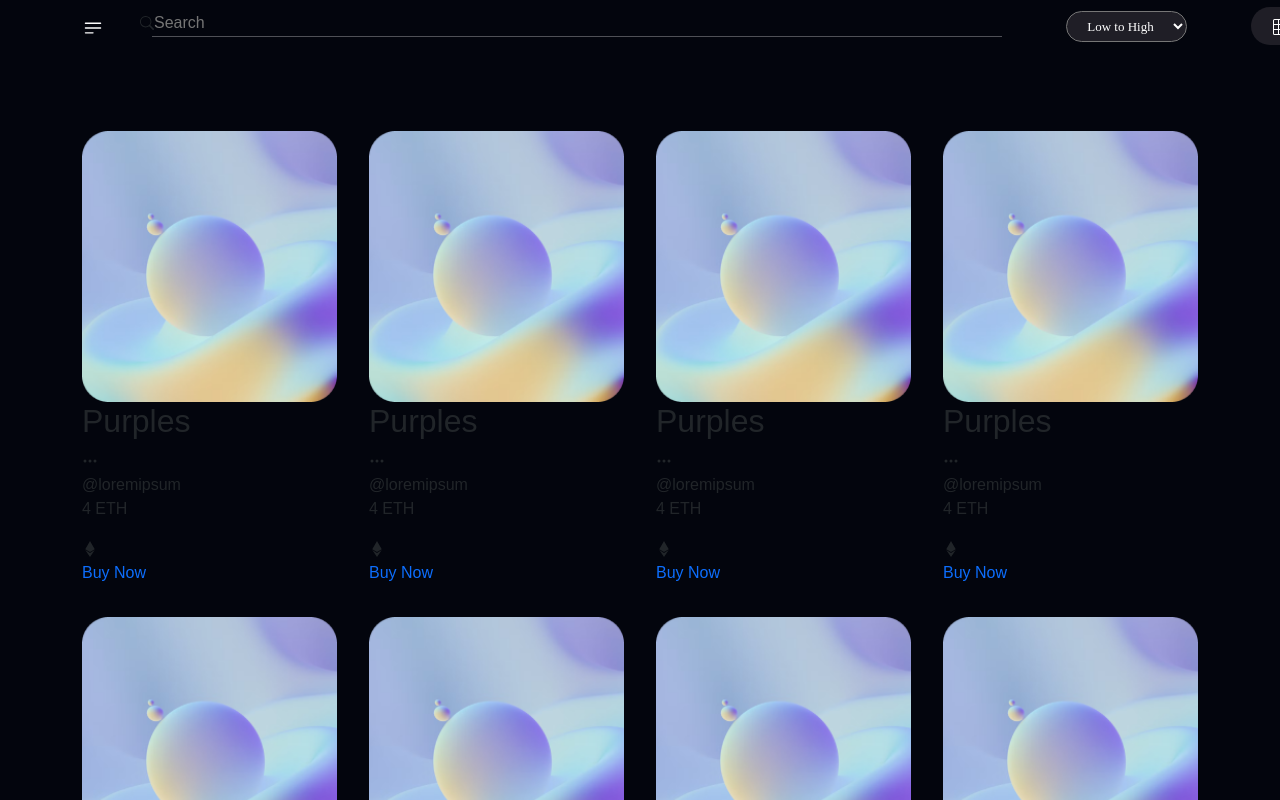
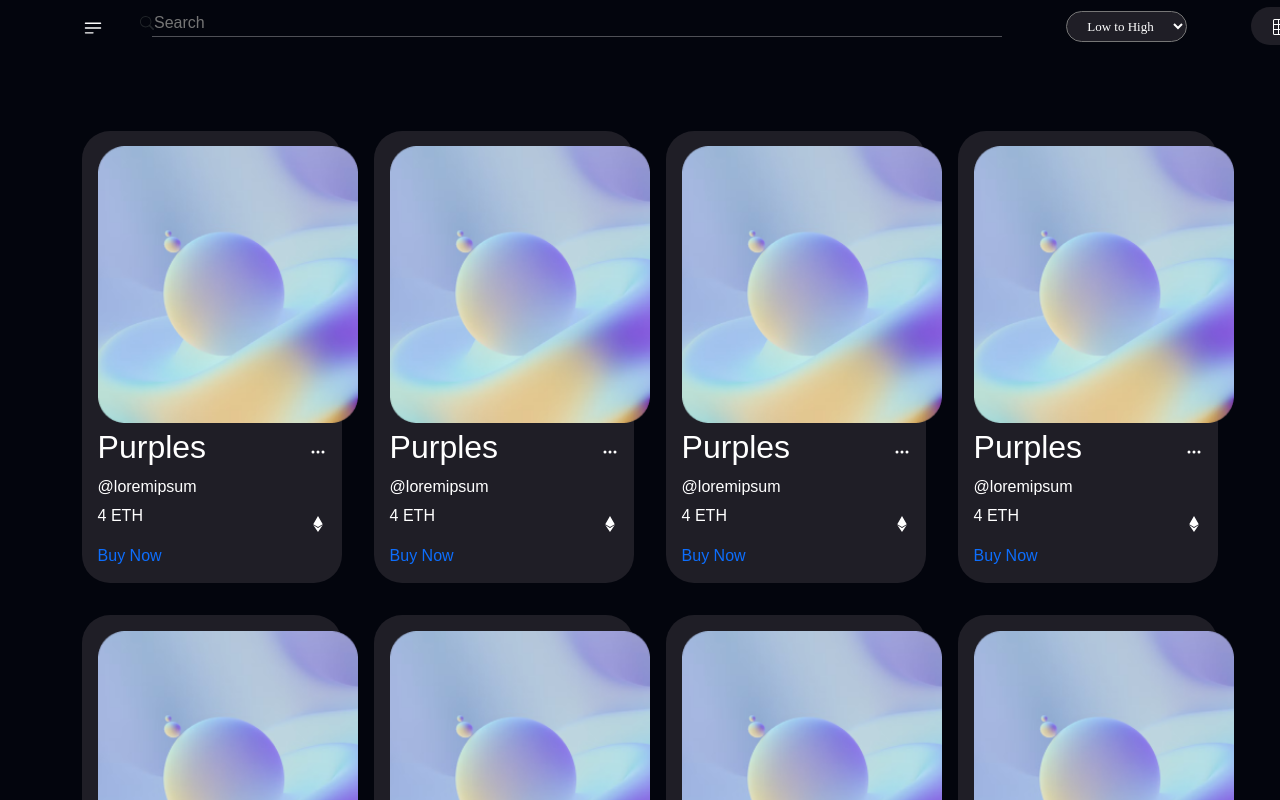
Before and after one commit to Darco786/nsfw, a React (Create React App) app: page / in a window 1280 px wide. Shown: the part 740-1540 px from the top of the page. Built offline with nearby package versions, Linux system fonts and the light colour scheme.

Commit message:
Update NftCard.css

```diff
--- a/src/components/NftBoxpage/NftCard.css
+++ b/src/components/NftBoxpage/NftCard.css
@@ -2,6 +2,7 @@
     display: grid;
     grid-template-columns: repeat(4,auto);
     gap: 2rem;
+    color: #fff;
 }
 
 
@@ -9,3 +10,24 @@
     padding-top: 60px;
     padding-bottom: 30px;
 }
+.nft-card-box{
+    background: #1F1E26;
+    border-radius: 28px;
+    padding: 6%;
+}
+.card-img{
+    height: auto;
+    width: 260px !important;
+}
+.title{
+    display: flex;
+    justify-content: space-between;
+    margin-top: 5px;
+    align-items: center;
+}
+.price{
+    display: flex;
+    justify-content: space-between;
+    margin-top: 5px;
+    align-items: center;
+}
```
